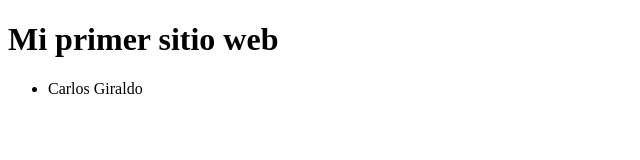
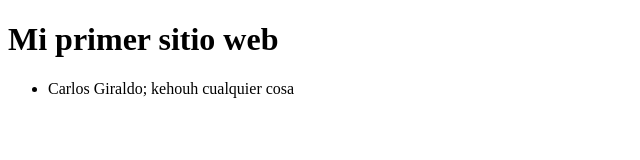
Before and after one commit to chgiraldo/chgiraldo.github.io, a plain HTML site: page index.html in a window 1280 px wide. Shown: the whole page, without its empty margins (0-640 px from the left). Drawn offline with Linux system fonts and the light colour scheme.

Commit message:
mi primer sitio web

```diff
--- a/index.html
+++ b/index.html
@@ -7,7 +7,7 @@
 <body>
   <h1>Mi primer sitio web</h1>
   <ul>
-    <li>Carlos Giraldo</li>
+    <li>Carlos Giraldo; kehouh cualquier cosa</li>
   </ul>
 </body>
 </html>
```
